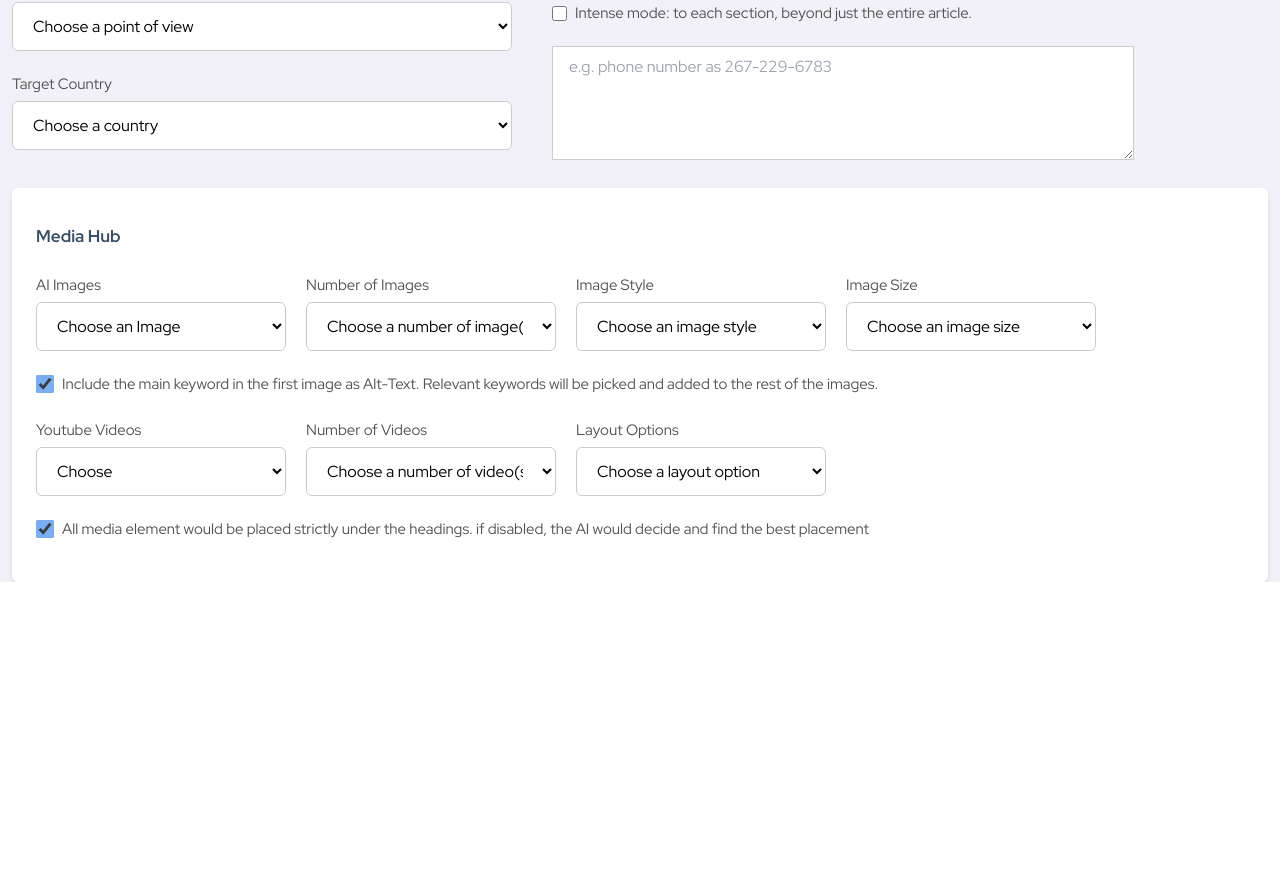
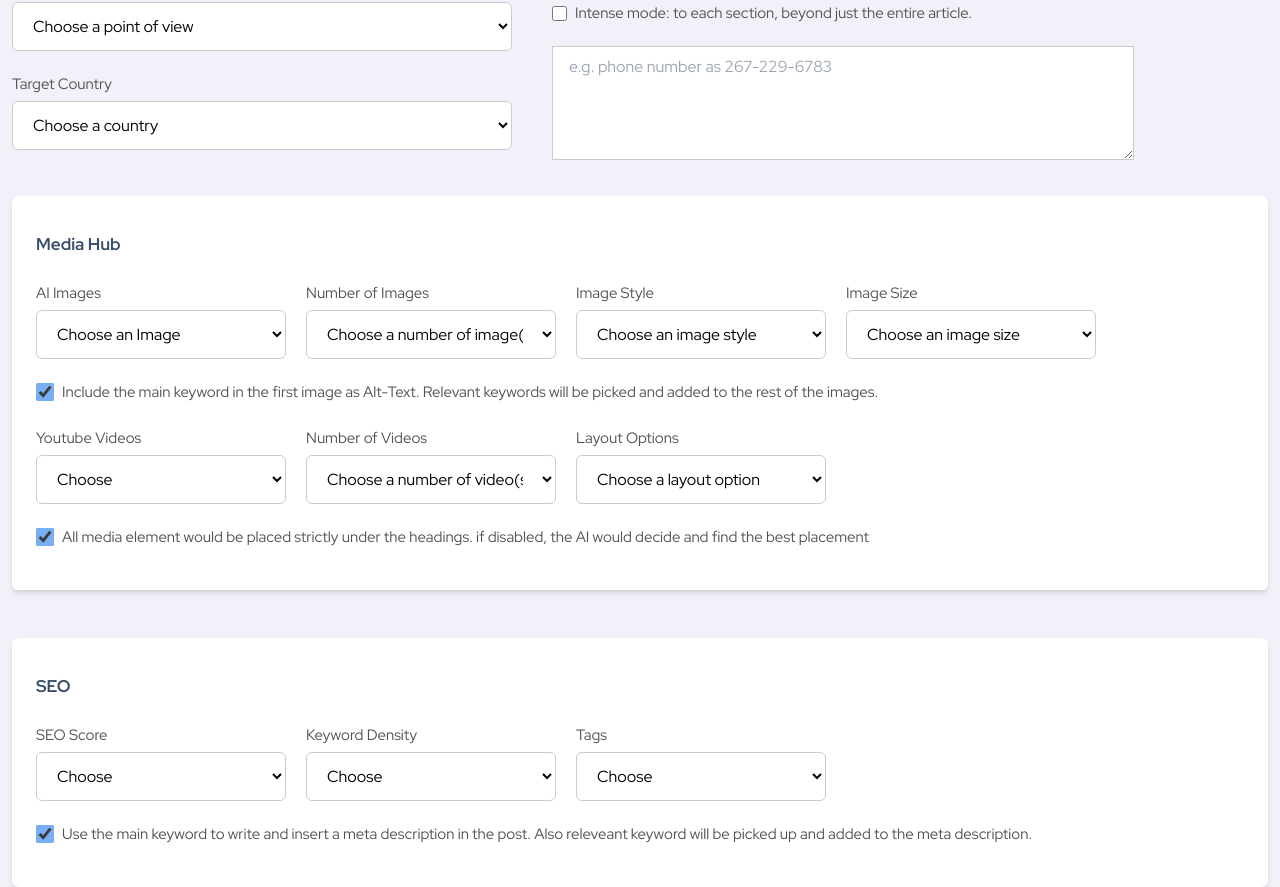
Before and after one commit to AbdulQuayyum/assessment, a Vue app: page / in a window 1280 px wide. Shown: the part 702-1589 px from the top of the page. Before the commit the page ends 1284 px from the top, so only its background shows below. Built offline with nearby package versions, Linux system fonts and the light colour scheme.

Commit message:
Added SEO...

```diff
--- a/src/Components/MediaHub.vue
+++ b/src/Components/MediaHub.vue
@@ -1,5 +1,5 @@
 <template >
-    <div class="bg-[#fff] rounded-md mt-4 mx-3 pt-8 pb-10 px-6 flex flex-col shadow-md">
+    <div class="bg-[#fff] rounded-md mt-6 mx-3 pt-8 pb-10 px-6 flex flex-col shadow-md">
         <div>
             <span class="text-[#384D67] text-[17px] font-[700] leading-8">Media Hub</span>
         </div>
--- /dev/null
+++ b/src/Components/SEO.vue
@@ -0,0 +1,47 @@
+<template >
+    <div class="bg-[#fff] rounded-md mt-12 mx-3 pt-8 pb-10 px-6 flex flex-col shadow-md">
+        <div>
+            <span class="text-[#384D67] text-[17px] font-[700] leading-8">SEO</span>
+        </div>
+        <div class="flex flex-col space-y-5">
+            <div class="flex flex-row items-center mt-5 space-x-5">
+                <div class="flex flex-col space-y-1">
+                    <span class="flex flex-row items-center text-[#525252] text-[15px] font-[400] leading-[26px]">SEO Score</span>
+                    <select class="bg-[#fff] border-[#CBCBCB] border-[1px] py-3 px-4 rounded-md w-full sm:w-[250px]">
+                        <option selected>Choose</option>
+                        <option value="0 - 20%">0 - 20%</option>
+                        <option value="21% - 40%">21% - 40%</option>
+                        <option value="41% - 60%">41% - 60%</option>
+                        <option value="61% - 80%">61% - 80%</option>
+                        <option value="81% - 100%">81% - 100%</option>
+                    </select>
+                </div>
+                <div class="flex flex-col space-y-1">
+                    <span class="flex flex-row items-center text-[#525252] text-[15px] font-[400] leading-[26px]">Keyword Density</span>
+                    <select class="bg-[#fff] border-[#CBCBCB] border-[1px] py-3 px-4 rounded-md w-full sm:w-[250px]">
+                        <option selected>Choose</option>
+                        <option value="10">10 times</option>
+                        <option value="20">20 times</option>
+                        <option value="30">30 times</option>
+                    </select>
+                </div>
+                <div class="flex flex-col space-y-1">
+                    <span class="flex flex-row items-center text-[#525252] text-[15px] font-[400] leading-[26px]">Tags</span>
+                    <select class="bg-[#fff] border-[#CBCBCB] border-[1px] py-3 px-4 rounded-md w-full sm:w-[250px]">
+                        <option selected>Choose</option>
+                        <option value="Nonetags">None</option>
+                    </select>
+                </div>
+            </div>
+            <div class="flex flex-row items-center space-x-2">
+                <input type="checkbox" checked class="h-[18px] w-[18px] accent-[#77AEF4]" name="checkbox03" id="checkbox03">
+                <label for="checkbox02" class=" text-[#525252] text-[15px] font-[400] leading-[26px]">Use the main keyword to write and insert a meta description in the post. Also releveant keyword will be picked up and added to the meta description.</label>
+            </div>
+        </div>
+    </div>
+</template>
+<script>
+export default {
+
+}
+</script>
--- a/src/Views/Projects.vue
+++ b/src/Views/Projects.vue
@@ -5,6 +5,7 @@
             <Header />
             <CoreSettings />
             <MediaHub />
+            <SEO />
         </main>
     </div>
 </template>
@@ -14,10 +15,11 @@ import Navbar from '../Components/Navbar.vue';
 import Header from '../Components/Header.vue';
 import CoreSettings from "../Components/CoreSettings.vue"
 import MediaHub from '../Components/MediaHub.vue';
+import SEO from '../Components/SEO.vue';
 
 export default {
     name: "Projects",
-    components: { Navbar, Header, CoreSettings, MediaHub }
+    components: { Navbar, Header, CoreSettings, MediaHub, SEO }
 
 }
 </script>
```
